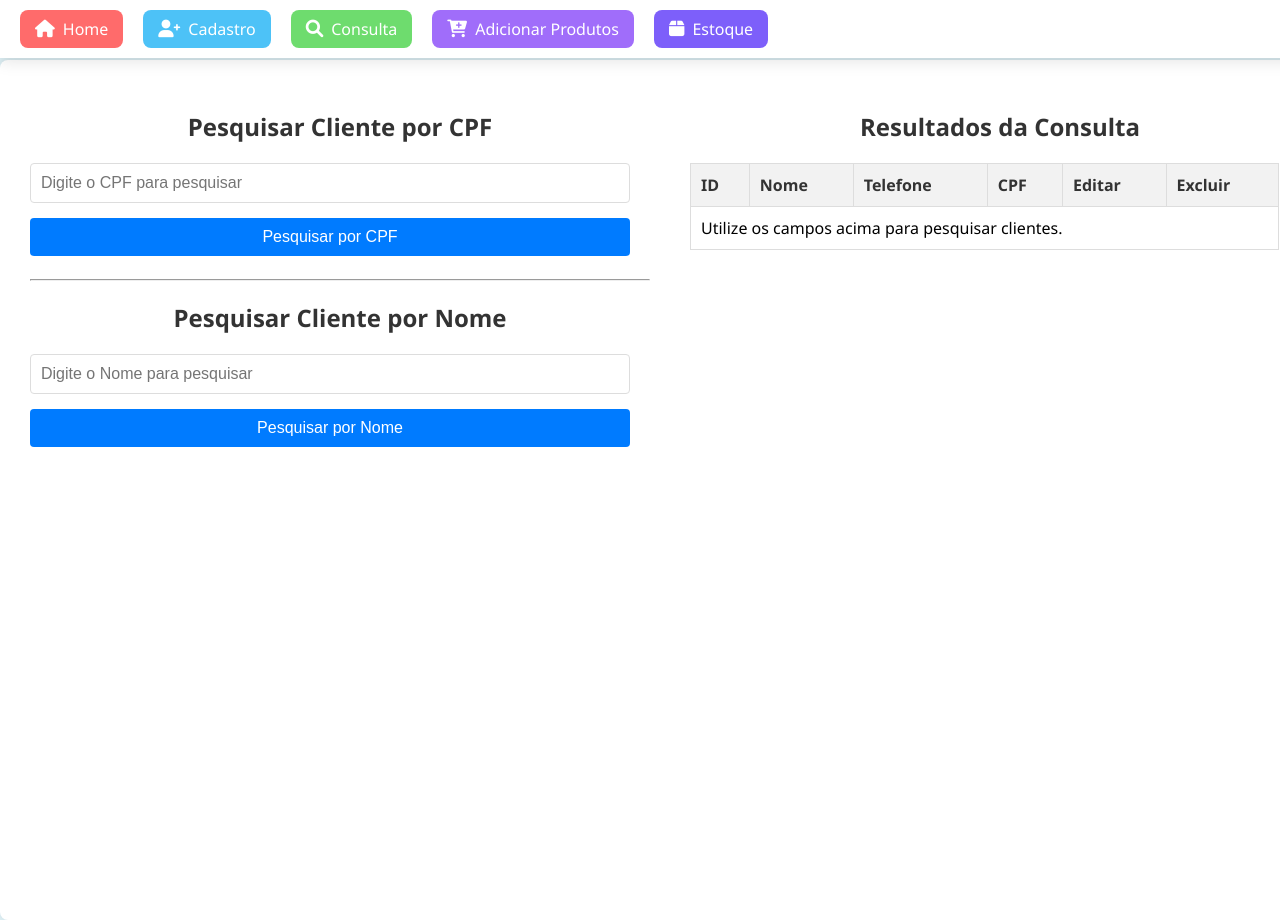
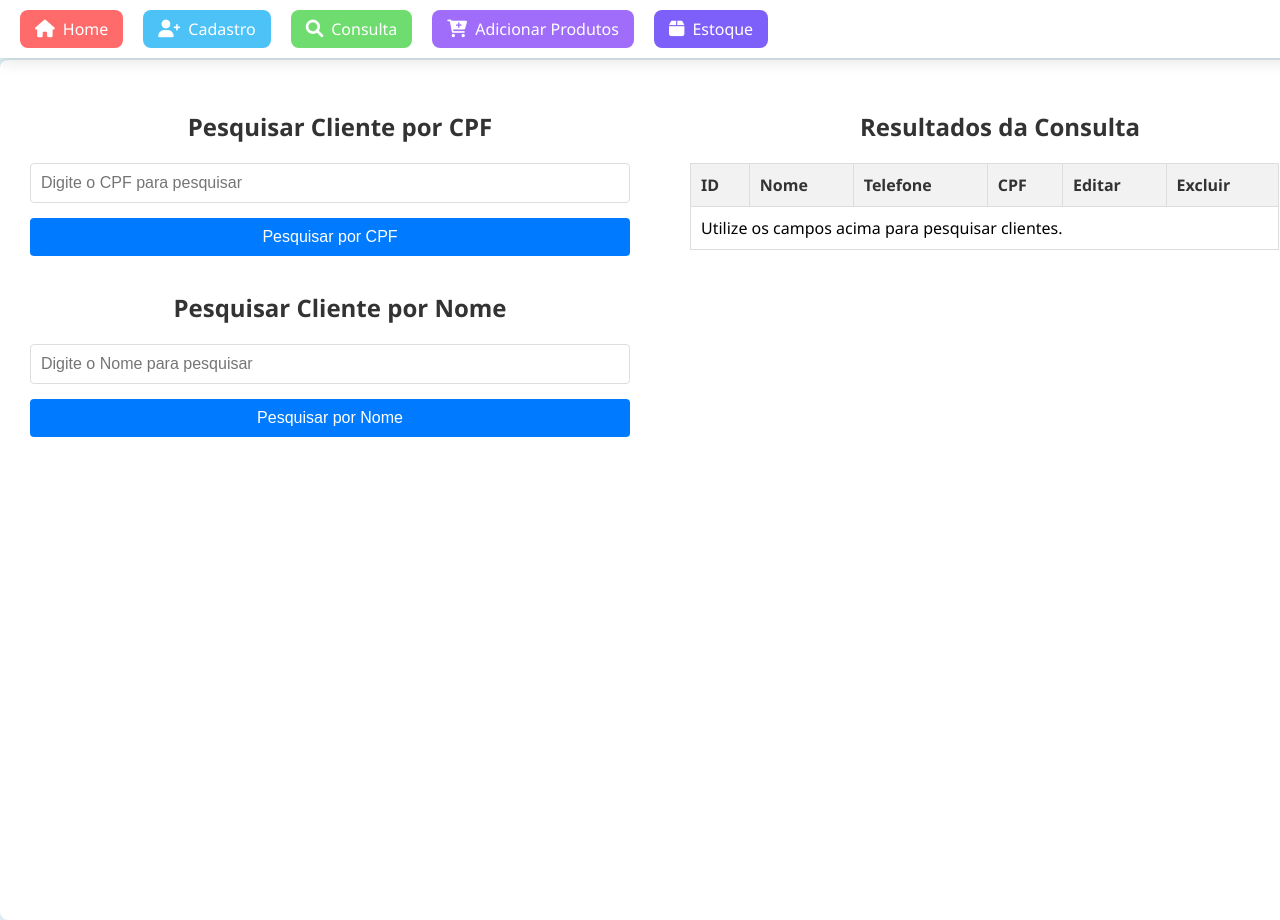
Before and after one commit to JeerTeles/ROMARIO_MERCADINHO, a website: page public/html/consulta.html in a window 1280 px wide. Shown: the top 920 px of the page. Drawn offline with Linux system fonts and the light colour scheme.

Commit message:
style/styling search fields

```diff
--- a/public/html/consulta.html
+++ b/public/html/consulta.html
@@ -6,6 +6,7 @@
     <title>Consulta</title>
     <link rel="stylesheet" href="https://cdnjs.cloudflare.com/ajax/libs/font-awesome/6.0.0-beta3/css/all.min.css">
     <link rel="stylesheet" href="/public/css/styles.css">
+    <link rel="stylesheet" href="/public/css/consulta.css">
 </head>
 <body>
     <div class="menu-wrapper">
@@ -27,17 +28,24 @@
             </a>
         </nav>
     </div>
-    <div class="container">
-        <div class="registration-form">
-            <h2>Pesquisar Cliente por CPF</h2>
-            <input type="text" id="searchCpf" placeholder="Digite o CPF para pesquisar" maxlength="11">
-            <button id="searchCpfBtn">Pesquisar por CPF</button>
+    <div class="container" id="container-search">
+        <div class="registration-form" id="registration-form-search">
 
-            <hr> <h2>Pesquisar Cliente por Nome</h2>
-            <input type="text" id="searchName" placeholder="Digite o Nome para pesquisar">
-            <button id="searchNameBtn">Pesquisar por Nome</button>
+            <div class="search">
+                <h2>Pesquisar Cliente por CPF</h2>
+                <input type="text" id="searchCpf" placeholder="Digite o CPF para pesquisar" maxlength="11">
+                <button id="searchCpfBtn">Pesquisar por CPF</button>
+            </div>
 
-            <div id="searchResultMessage"></div> </div>
+            <div class="search">
+                <h2>Pesquisar Cliente por Nome</h2>
+                <input type="text" id="searchName" placeholder="Digite o Nome para pesquisar">
+                <button id="searchNameBtn">Pesquisar por Nome</button>
+                <div id="searchResultMessage"></div>
+            </div>
+
+
+        </div>
 
         <div class="records-table">
             <h2>Resultados da Consulta</h2>
```
